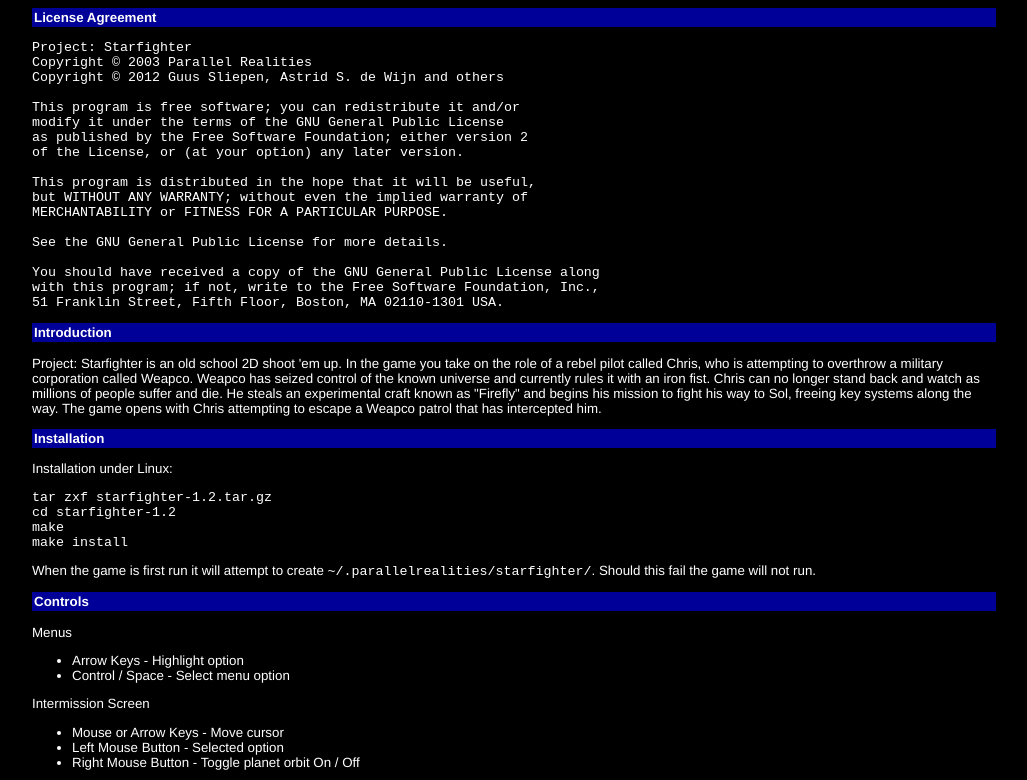
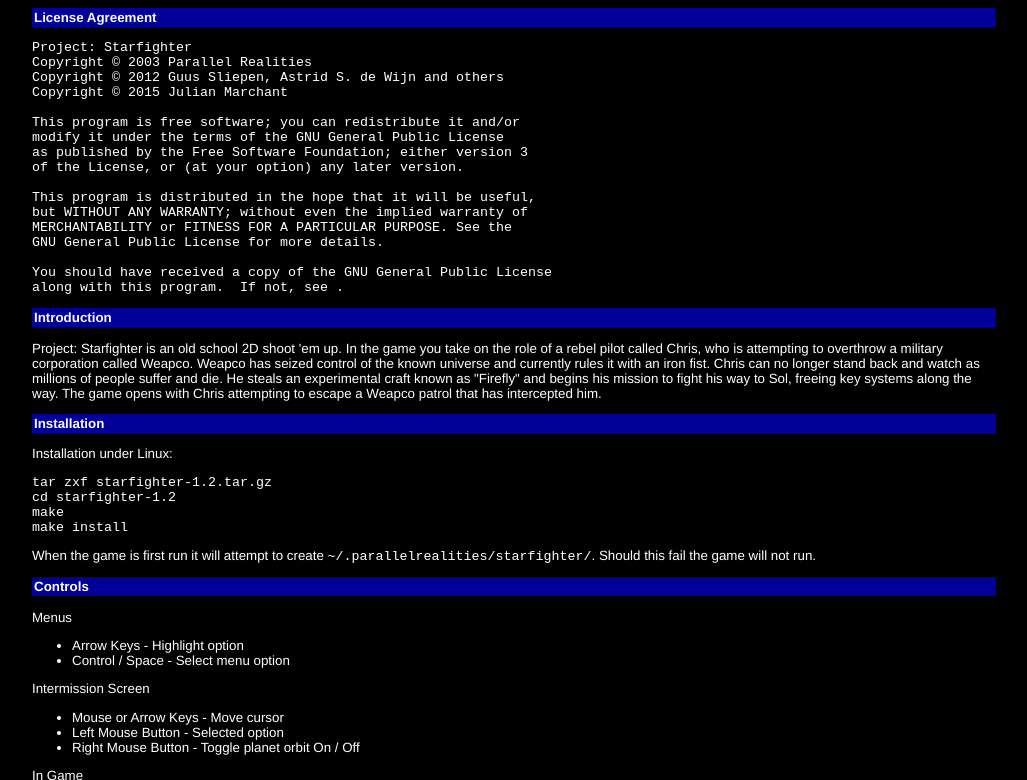
Before and after one commit to pr-starfighter/starfighter, a plain HTML site: page docs/index.html in a window 1280 px wide. Shown: the part 56-836 px from the top of the page, without its empty margins (128-1155 px from the left). Drawn offline with Linux system fonts and the light colour scheme.

Commit message:
Explicitly indicate that data and docs foldlers are all under the GPL.

```diff
--- a/docs/index.html
+++ b/docs/index.html
@@ -30,21 +30,20 @@
 Project: Starfighter
 Copyright &copy; 2003 Parallel Realities
 Copyright &copy; 2012 Guus Sliepen, Astrid S. de Wijn and others
+Copyright &copy; 2015 Julian Marchant
 
 This program is free software; you can redistribute it and/or
 modify it under the terms of the GNU General Public License
-as published by the Free Software Foundation; either version 2
+as published by the Free Software Foundation; either version 3
 of the License, or (at your option) any later version.
 
 This program is distributed in the hope that it will be useful,
 but WITHOUT ANY WARRANTY; without even the implied warranty of
-MERCHANTABILITY or FITNESS FOR A PARTICULAR PURPOSE.
+MERCHANTABILITY or FITNESS FOR A PARTICULAR PURPOSE. See the
+GNU General Public License for more details.
 
-See the GNU General Public License for more details.
-
-You should have received a copy of the GNU General Public License along
-with this program; if not, write to the Free Software Foundation, Inc.,
-51 Franklin Street, Fifth Floor, Boston, MA 02110-1301 USA.
+You should have received a copy of the GNU General Public License
+along with this program.  If not, see <http://www.gnu.org/licenses/>.
 </pre>
 
   <h2>Introduction</h2>
```
Also changed, not shown: 3 other files.
